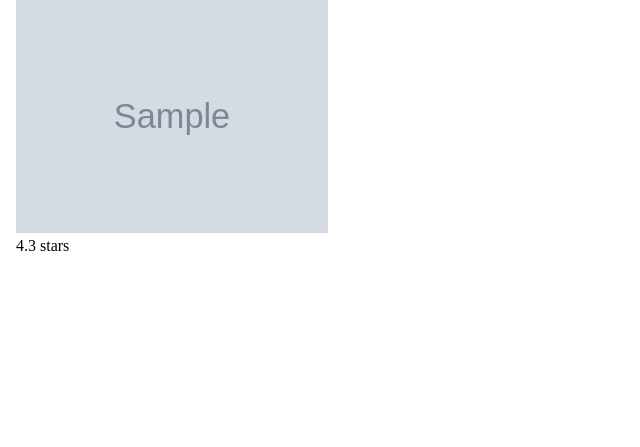
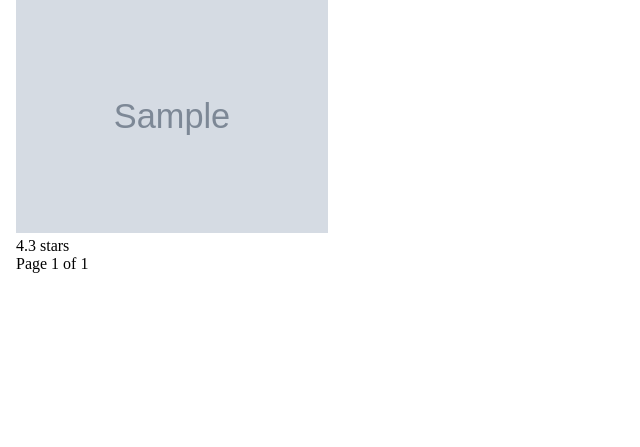
Before and after one commit to daisukev/scrumptious-recipes, a Django app: page /recipes/ in a window 1280 px wide. Shown: the part 288-735 px from the top of the page, without its empty margins (0-640 px from the left). Run offline with Django 4.2, Linux system fonts and the light colour scheme; tables that the repository leaves empty hold one stand-in row (values such as "Sample post"); grey boxes marked "Sample" are stand-in pictures.

Commit message:
implement pagination

```diff
--- a/recipes/templates/recipes/list.html
+++ b/recipes/templates/recipes/list.html
@@ -19,5 +19,16 @@
       </div>
         {% endfor %}
     </div>
+    <div class="pagination">
+      {% if recipe_list.has_previous %}
+        <a href="?page=1">first</a>
+        <a href="?page={{ recipe_list.previous_page_number}}">previous</a>
+      {%endif%}
+      <span class="current">Page {{recipe_list.number}} of {{ recipe_list.paginator.num_pages}}</span>
+      {% if recipe_list.has_next %}
+      <a href="?page={{recipe_list.next_page_number}}">next</a>
+      <a href="?page={{recipe_list.paginator.num_pages}}">last</a>
+      {% endif %}
+    </div>
   </main>
 {% endblock content %}
--- a/recipes/views.py
+++ b/recipes/views.py
@@ -1,4 +1,6 @@
 from django.shortcuts import render, get_object_or_404, render, redirect
+from django.views.generic import ListView
+from django.core.paginator import Paginator
 from .models import Recipe
 from .forms import RecipeForm
 
@@ -16,8 +18,14 @@ def show_recipe(request, id):
 
 def recipe_list(request):
     recipes = Recipe.objects.all()
+    paginator = Paginator(recipes, 2)
+    page_number = request.GET.get("page")
+    page_obj = paginator.get_page(page_number)
+    # context = {
+    #         "recipe_list": recipes,
+    #         }
     context = {
-            "recipe_list": recipes,
+            "recipe_list": page_obj
             }
     return render(request, "recipes/list.html", context)
 
```
